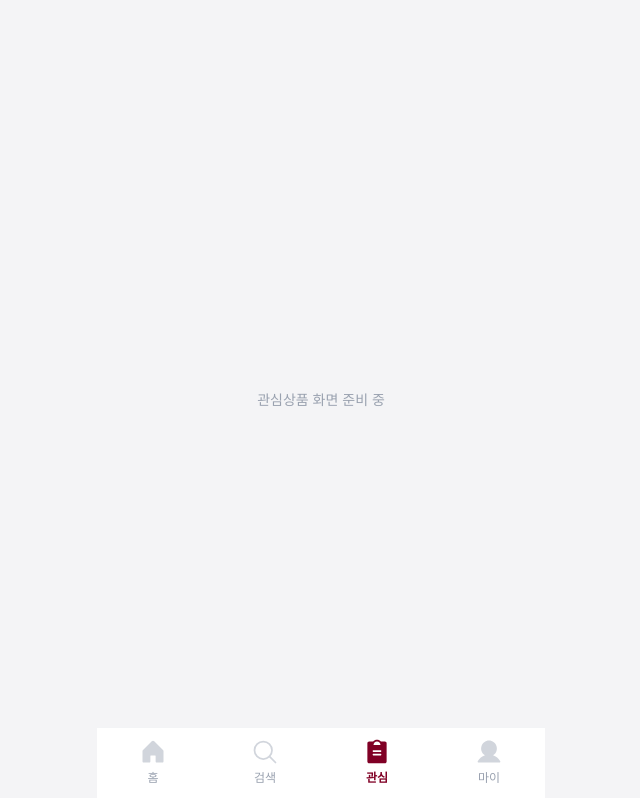
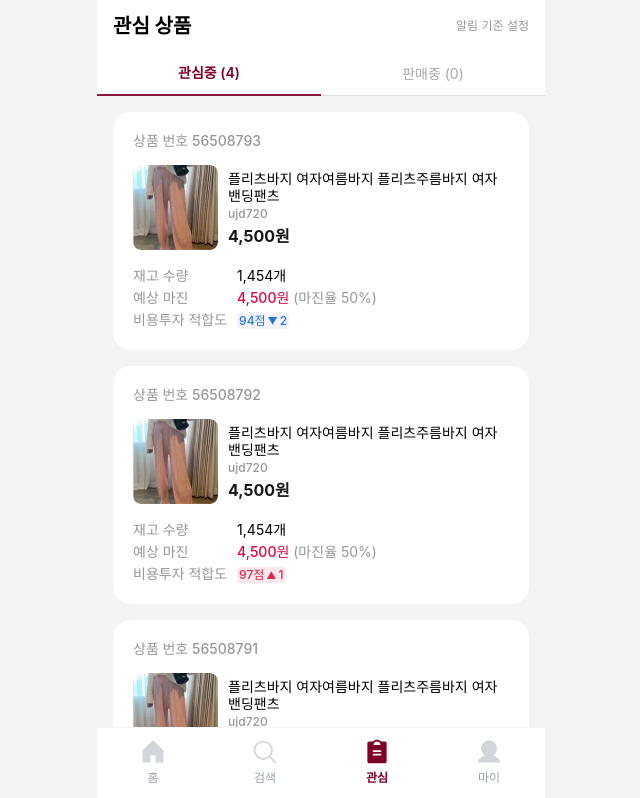
Before and after one commit to Chozy-dev/Chozy-Web, a React (Vite) app: page /wishlist in a window 1280 px wide. Shown: the top 798 px of the page, without its empty margins (319-959 px from the left). Built offline with nearby package versions, Linux system fonts and the light colour scheme; a web font is replaced by a local one.

Commit message:
feat: 관심중 목록 화면과 탭 전환 구현

```diff
--- a/src/App.tsx
+++ b/src/App.tsx
@@ -2,6 +2,7 @@ import { BrowserRouter, Route, Routes } from "react-router";
 import AppShell from "./layouts/AppShell";
 import TabLayout from "./layouts/TabLayout";
 import HomeScreen from "./pages/home/HomeScreen";
+import InterestScreen from "./pages/interest/InterestScreen";
 import NotificationsView from "./pages/notifications/NotificationsView";
 import LoginScreen from "./pages/auth/LoginScreen";
 import TermsAgreementScreen from "./pages/auth/TermsAgreementScreen";
@@ -18,7 +19,7 @@ export default function App() {
           <Route element={<TabLayout />}>
             <Route path="/" element={<HomeScreen />} />
             <Route path="/search" element={<Placeholder label="검색" />} />
-            <Route path="/wishlist" element={<Placeholder label="관심상품" />} />
+            <Route path="/wishlist" element={<InterestScreen />} />
             <Route path="/mypage" element={<Placeholder label="마이페이지" />} />
           </Route>
 
--- /dev/null
+++ b/src/components/interest/InterestTabs.tsx
@@ -0,0 +1,32 @@
+import type { InterestStatus } from "../../data/interest";
+
+const TABS = [
+  { status: "watching", label: "관심중" },
+  { status: "selling", label: "판매중" },
+] as const;
+
+interface InterestTabsProps {
+  status: InterestStatus;
+  counts: Record<InterestStatus, number>;
+  onChange: (status: InterestStatus) => void;
+}
+
+export default function InterestTabs({ status, counts, onChange }: InterestTabsProps) {
+  return (
+    <div role="group" aria-label="관심상품 상태" className="grid grid-cols-2">
+      {TABS.map(({ status: tab, label }) => (
+        <button
+          key={tab}
+          type="button"
+          aria-pressed={status === tab}
+          onClick={() => onChange(tab)}
+          className={`flex h-11 items-center justify-center border-b text-sm ${
+            status === tab ? "border-b-2 border-burgundy font-semibold text-primary-dark" : "border-divider text-gray1"
+          }`}
+        >
+          {label} ({counts[tab]})
+        </button>
+      ))}
+    </div>
+  );
+}
--- /dev/null
+++ b/src/pages/interest/InterestScreen.tsx
@@ -0,0 +1,41 @@
+import { useState } from "react";
+import InterestProductCard from "../../components/interest/InterestProductCard";
+import InterestTabs from "../../components/interest/InterestTabs";
+import { SAMPLE_INTEREST_PRODUCTS, type InterestStatus } from "../../data/interest";
+
+export default function InterestScreen() {
+  const [status, setStatus] = useState<InterestStatus>("watching");
+  const watching = SAMPLE_INTEREST_PRODUCTS.filter((product) => product.status === "watching");
+  const selling = SAMPLE_INTEREST_PRODUCTS.filter((product) => product.status === "selling");
+  const products = status === "watching" ? watching : selling;
+
+  return (
+    <main className="min-h-dvh bg-back pb-24">
+      <header className="bg-white">
+        <div className="flex h-[52px] items-center justify-between gap-3 px-4">
+          <h1 className="text-xl font-bold text-black1">관심 상품</h1>
+          <button type="button" disabled className="text-xs text-graytext1">
+            알림 기준 설정
+          </button>
+        </div>
+        <InterestTabs status={status} counts={{ watching: watching.length, selling: selling.length }} onChange={setStatus} />
+      </header>
+
+      <div className="px-4 pt-4">
+        {products.length === 0 ? (
+          <p className="py-16 text-center text-sm text-graytext1">
+            {status === "watching" ? "관심중인 상품이 없어요." : "판매중인 상품이 없어요."}
+          </p>
+        ) : (
+          <ul className="space-y-4">
+            {products.map((product) => (
+              <li key={product.productNumber}>
+                <InterestProductCard product={product} />
+              </li>
+            ))}
+          </ul>
+        )}
+      </div>
+    </main>
+  );
+}
```
